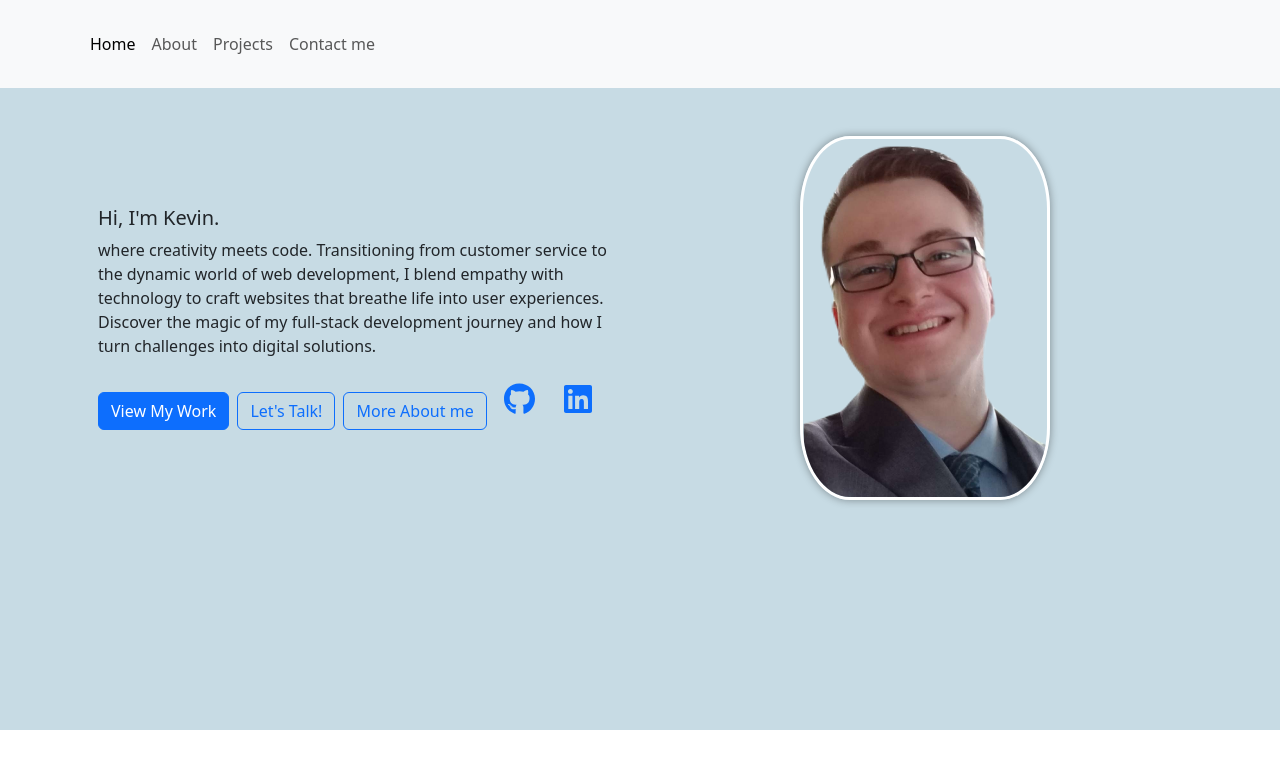
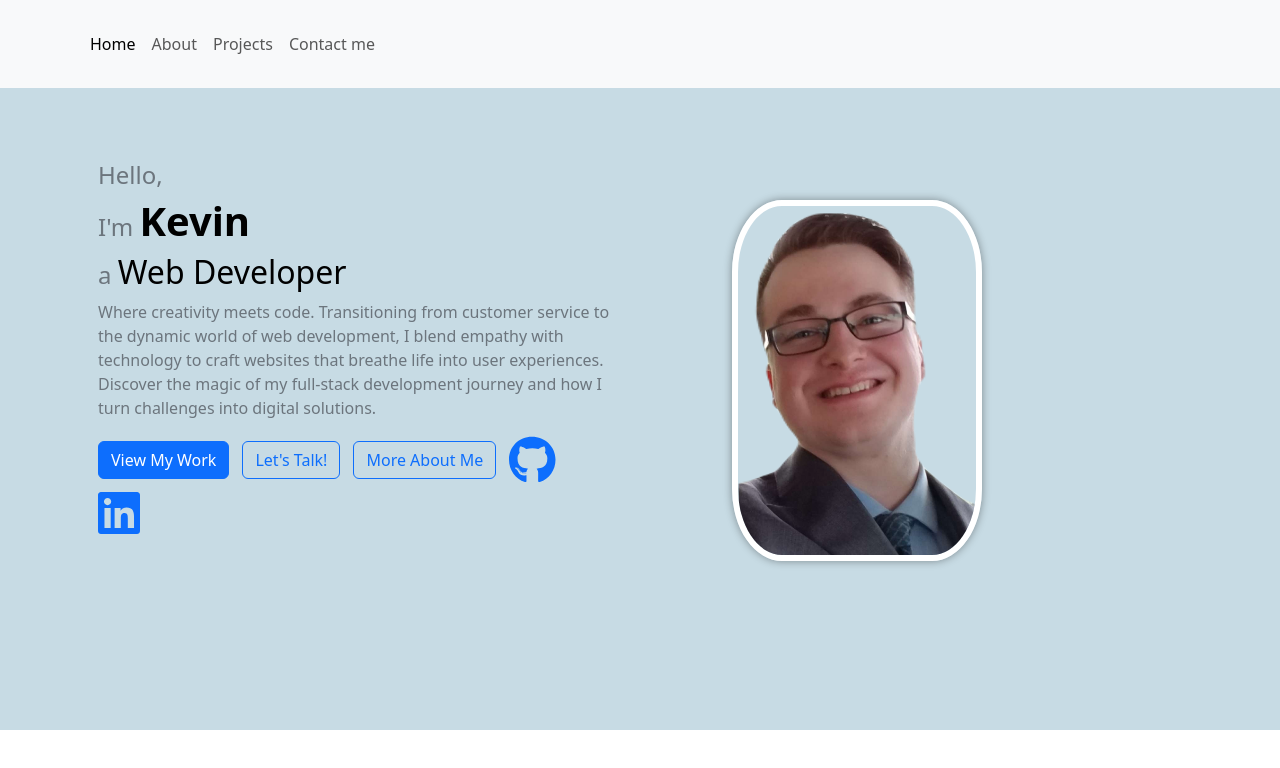
Before and after one commit to Klobsinger/Klobsinger.github.io, a React (Create React App) app in the folder portfolio/: page / in a window 1280 px wide. Shown: the top 768 px of the page. Built offline with nearby package versions, Linux system fonts and the light colour scheme.

Commit message:
Update Homepage styling

```diff
--- a/portfolio/src/Routes/Landing/Landing.css
+++ b/portfolio/src/Routes/Landing/Landing.css
@@ -1,23 +1,55 @@
-.github {
-  width: 63px;
-  height: 60px;
+.headshot {
+  border-radius: 20%;
+  border: 6px solid #fff;
+  box-shadow: 0 0 8px rgba(0, 0, 0, 0.377);
+  width: 250px;
+  height: 250px;
+  object-fit: cover;
+  display: block;
+  margin-left: 5rem;
+  margin-top: 4rem;
+}
+
+.landing-container .greeting-message {
+  font-size: 1.5rem;
+  color: #6c757d;
+}
+
+
+.landing-container .light-message {
+  font-weight: 400;
+  color: #6c757d;
+  font-size: 1.5rem;
+}
+
+
+.landing-container .bold-name-message {
+  font-size: 2.5rem;
+  color: #000;
+  font-weight: 700;
+}
+
+.landing-container .profession-message {
+  font-size: 2rem;
+  color: #000;
+  margin-bottom: 1rem;
+}
+
+.landing-container .intro-text {
+  font-size: 1rem;
+  color: #6c757d;
+}
+
+.buttons-container {
+  display: flex;
+  flex-wrap: wrap;
+  align-items: center;
+  gap: 5px;
+  justify-content: start;
 }
 
 .logo-btn {
   display: inline-flex;
   align-items: center;
   justify-content: center;
-  width: 50px;
-  height: 50px;
 }
-
-.headshot {
-  border-radius: 20%;
-  border: 3px solid #fff;
-  box-shadow: 0 0 8px rgba(0, 0, 0, 0.377);
-  width: 250px;
-  height: 250px;
-  object-fit: cover;
-  display: block;
-  margin: 0 auto;
-}
--- a/portfolio/src/Routes/Landing/Landing.jsx
+++ b/portfolio/src/Routes/Landing/Landing.jsx
@@ -1,36 +1,52 @@
 import React from "react";
 import { Container, Row, Col, Card } from 'react-bootstrap';
 import headshot from '../../Assets/headshot.png';
-import './Landing.css';
+import './Landing.css'; // Ensure this file is updated with the new styles
 import { FontAwesomeIcon } from '@fortawesome/react-fontawesome';
 import { faGithub, faLinkedin } from '@fortawesome/free-brands-svg-icons';
 import { Link } from 'react-router-dom';
 
 export function Landing() {
   return (
-    <Container>
+    <Container className="landing-container">
       <Row className="my-5 align-items-center">
         <Col md={6}>
           <Card style={{ border: 'none', backgroundColor: 'transparent' }}>
             <Card.Body className="custom-card-body">
-              <Card.Title>Hi, I'm Kevin.</Card.Title>
-              <Card.Text>
-              where creativity meets code. Transitioning from customer service to the dynamic world of web development, I blend empathy with technology to craft websites that breathe life into user experiences. Discover the magic of my full-stack development journey and how I turn challenges into digital solutions.
+              {/* Greeting and name with size and style adjustments */}
+              <Card.Title className="greeting-message">Hello,</Card.Title>
+              <Card.Title>
+                <span className="light-message">I'm </span>
+                <span className="bold-name-message">Kevin</span>
+              </Card.Title>
+              <Card.Title>
+                <span className="light-message">a </span>
+                <span className="profession-message">Web Developer</span>
+              </Card.Title>
+              {/* Description Text */}
+              <Card.Text className="intro-text">
+                Where creativity meets code. Transitioning from customer service to the dynamic world of web development, I blend empathy with technology to craft websites that breathe life into user experiences. Discover the magic of my full-stack development journey and how I turn challenges into digital solutions.
               </Card.Text>
+               {/* Buttons and Social Icons */}
+               <div className="buttons-container">
                 <Link to="/Portfolio" className="btn btn-primary me-2">View My Work</Link>
                 <Link to="/Contact" className="btn btn-outline-primary me-2">Let's Talk!</Link>
-              <Link to="/About" className="btn btn-outline-primary me-2">More About me</Link>
+                <Link to="/About" className="btn btn-outline-primary me-2">More About Me</Link>
+
                 <a href="https://github.com/Klobsinger" className="logo-btn me-2 github" target="_blank" rel="noopener noreferrer">
-                <FontAwesomeIcon icon={faGithub} size="2x" />
+                  <FontAwesomeIcon icon={faGithub} size="3x" />
                 </a>
                 <a href="https://linkedin.com/in/kevin-lobsinger" className="logo-btn me-2" target="_blank" rel="noopener noreferrer">
-                <FontAwesomeIcon icon={faLinkedin} size="2x" />
+                  <FontAwesomeIcon icon={faLinkedin} size="3x" />
                 </a>
+              </div>
             </Card.Body>
           </Card>
         </Col>
         <Col md={6}>
+          <div className="headshot-container">
           <img src={headshot} alt="Kevin" className="img-fluid headshot" />
+          </div>
         </Col>
       </Row>
     </Container>
```
Lines whose indentation alone changed are shown as unchanged.
